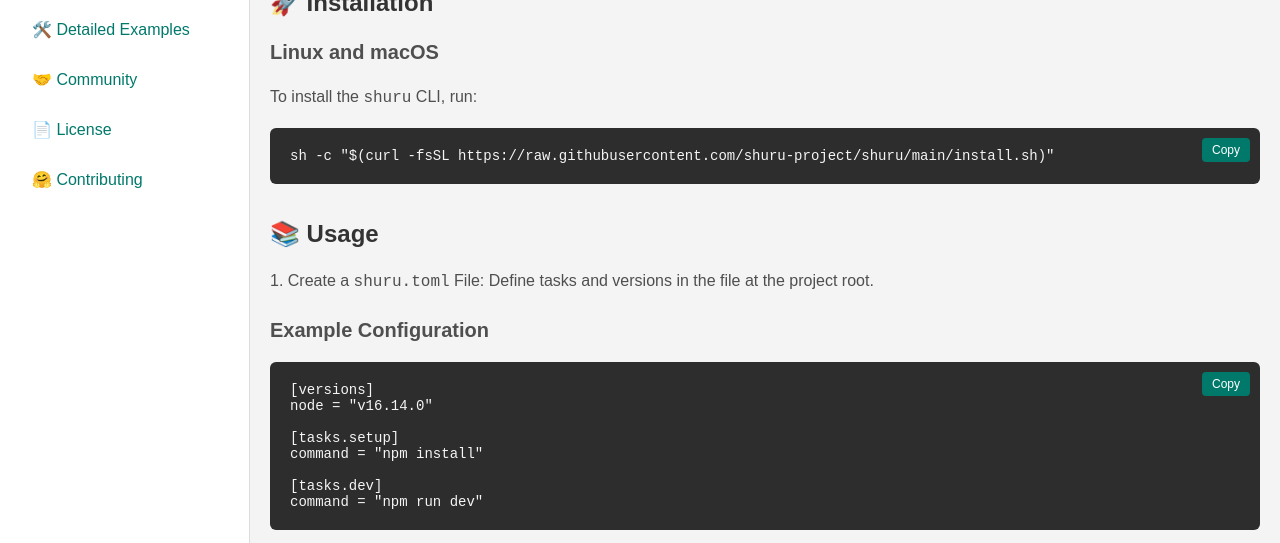
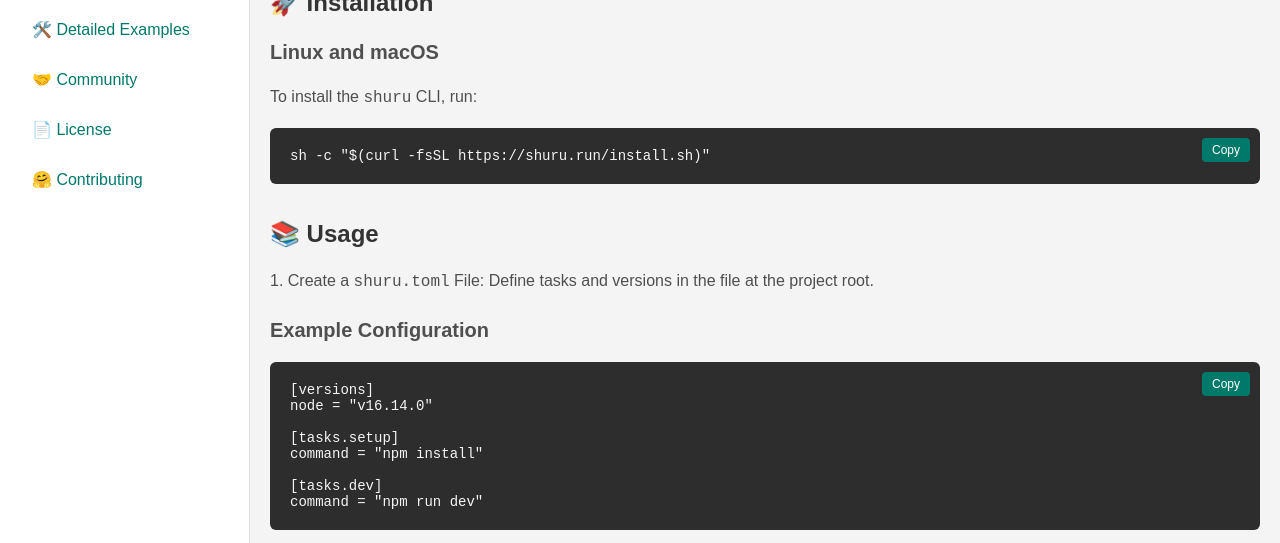
Before and after one commit to shuru-project/shuru, a plain HTML site: page pages/index.html in a window 1280 px wide. Shown: the part 242-785 px from the top of the page. Drawn offline with Linux system fonts and the light colour scheme; a web font is replaced by a local one.

Commit message:
add: fetch install.sh via shuru.run/install.sh

```diff
--- a/pages/index.html
+++ b/pages/index.html
@@ -62,7 +62,7 @@
         <h2 id="installation">🚀 Installation</h2>
         <h3>Linux and macOS</h3>
         <p>To install the <code>shuru</code> CLI, run:</p>
-        <code-block>sh -c "$(curl -fsSL https://raw.githubusercontent.com/shuru-project/shuru/main/install.sh)"</code-block>
+        <code-block>sh -c "$(curl -fsSL https://shuru.run/install.sh)"</code-block>
 
         <h2 id="usage">📚 Usage</h2>
         <p>1. Create a <code>shuru.toml</code> File: Define tasks and versions in the file at the project root.</p>
```
Also changed, not shown: 1 other file.
